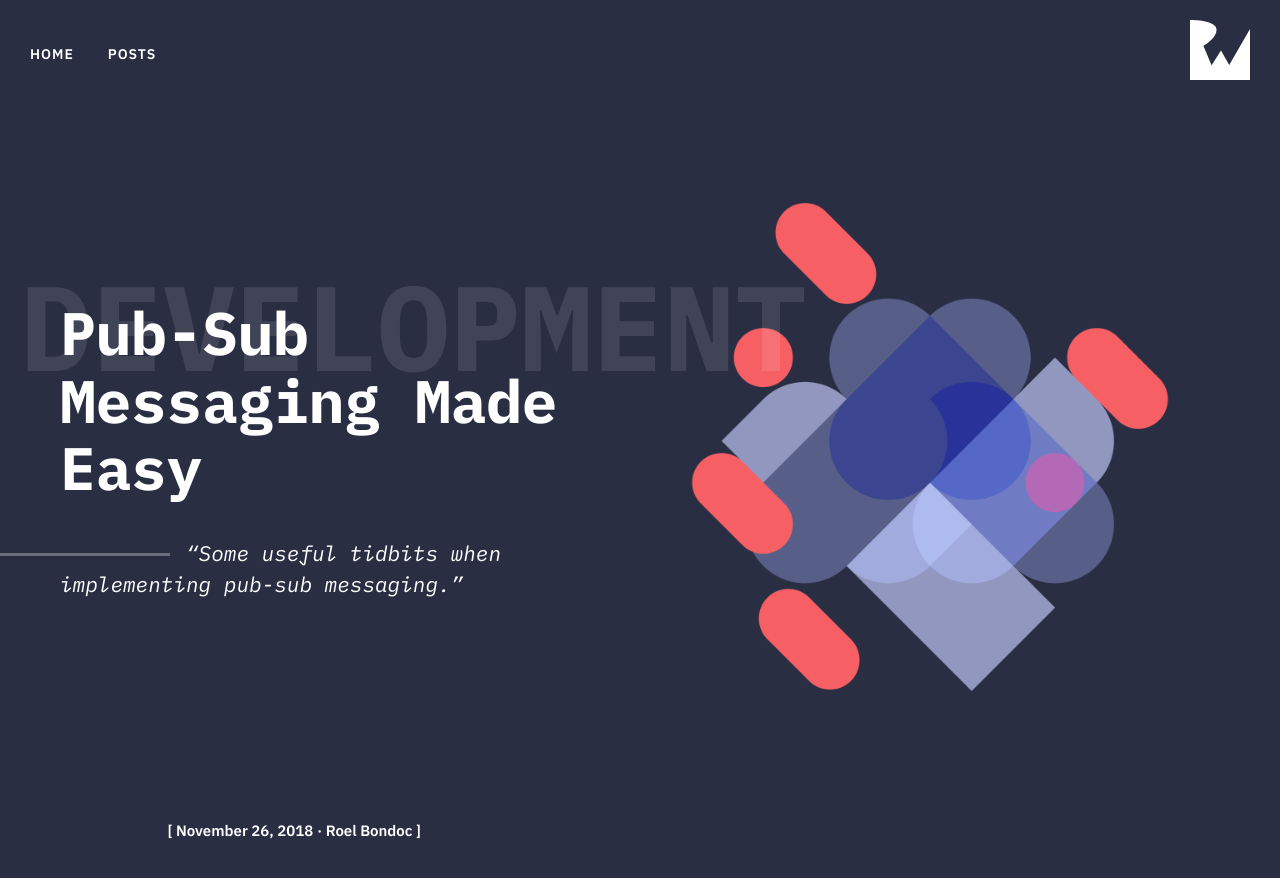
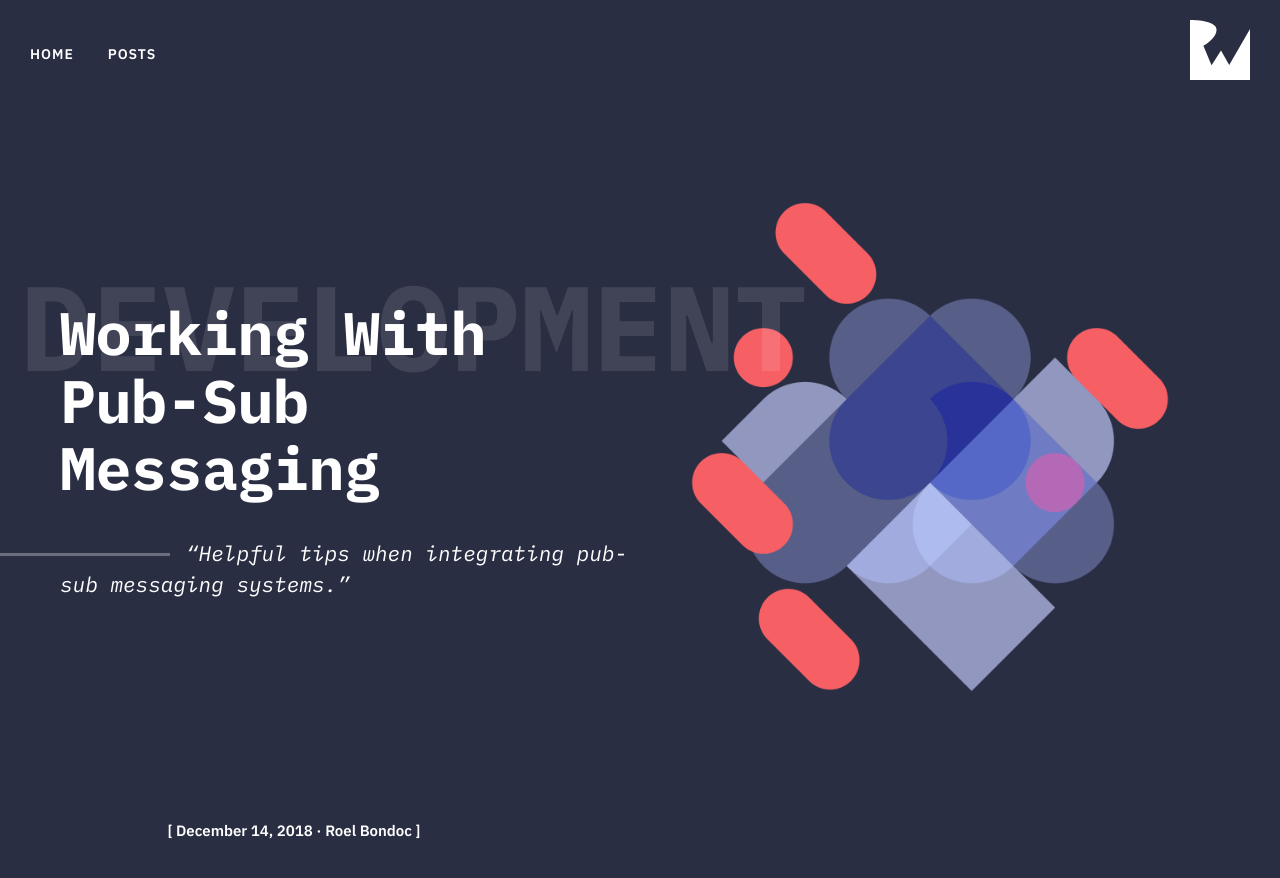
Before and after one commit to razeware/razeware.github.io, a Jekyll site: the page built from _posts/2018-12-14-working-with-pub-sub-messaging.md, in a window 1280 px wide and 900 px high. Shown: the top 878 px of the window. Built offline with Jekyll 4.4.1, drawn with Linux system fonts in a browser that asks for light colours; nearby versions of some CDN libraries.

Commit message:
Rename and change date

```diff
--- a/_posts/2018-11-26-pub-sub-made-easy.md
+++ b/_posts/2018-12-14-working-with-pub-sub-messaging.md
@@ -2,8 +2,8 @@
 layout: post
 logo: "--white"
 header_style: "c-header--white"
-title: "Pub-Sub Messaging Made Easy"
-date: "Nov 26, 2018"
+title: "Working With Pub-Sub Messaging"
+date: "Dec 14, 2018"
 author: "Roel Bondoc"
 author_role: "Fullstack Developer Razeware"
 author_bio: "Interests: Ruby on Rails, games, and basketball."
@@ -11,7 +11,7 @@ author_image: "roel-bondoc@2x.jpeg"
 color: "#2A2E43"
 image: "/assets/img/pattern-2@2x.png"
 category: "development"
-excerpt: "Some useful tidbits when implementing pub-sub messaging."
+excerpt: "Helpful tips when integrating pub-sub messaging systems."
 ---
 
 Razeware utilizes a tech stack comprised of multiple Ruby on Rails services to power the [raywenderlich.com](https://www.raywenderlich.com) website experience. This architecture pattern is a useful technique in building websites. Allowing you to separate concerns into their own service with the benefit of being able to independently build, scale, and deploy them individually. Because of this separation, there may be a need where your services still need to communicate with each other. One way to achieve this is through a pattern called PubSub messaging.
```
